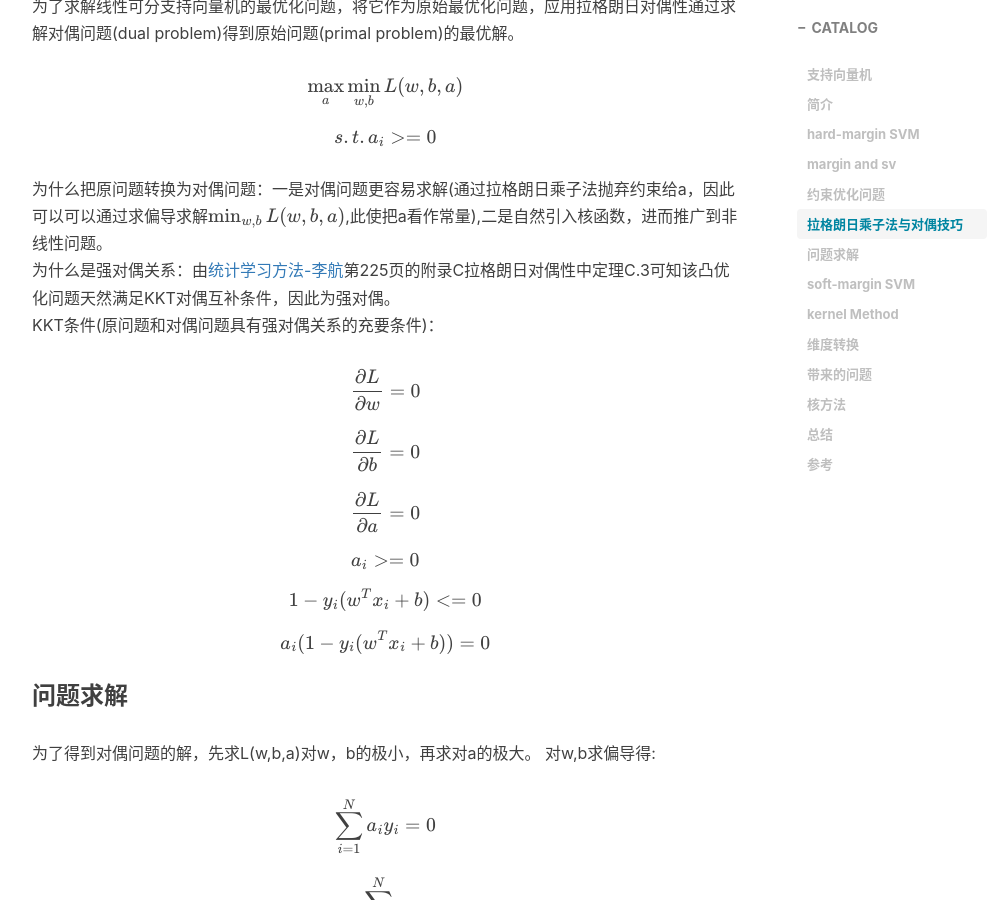
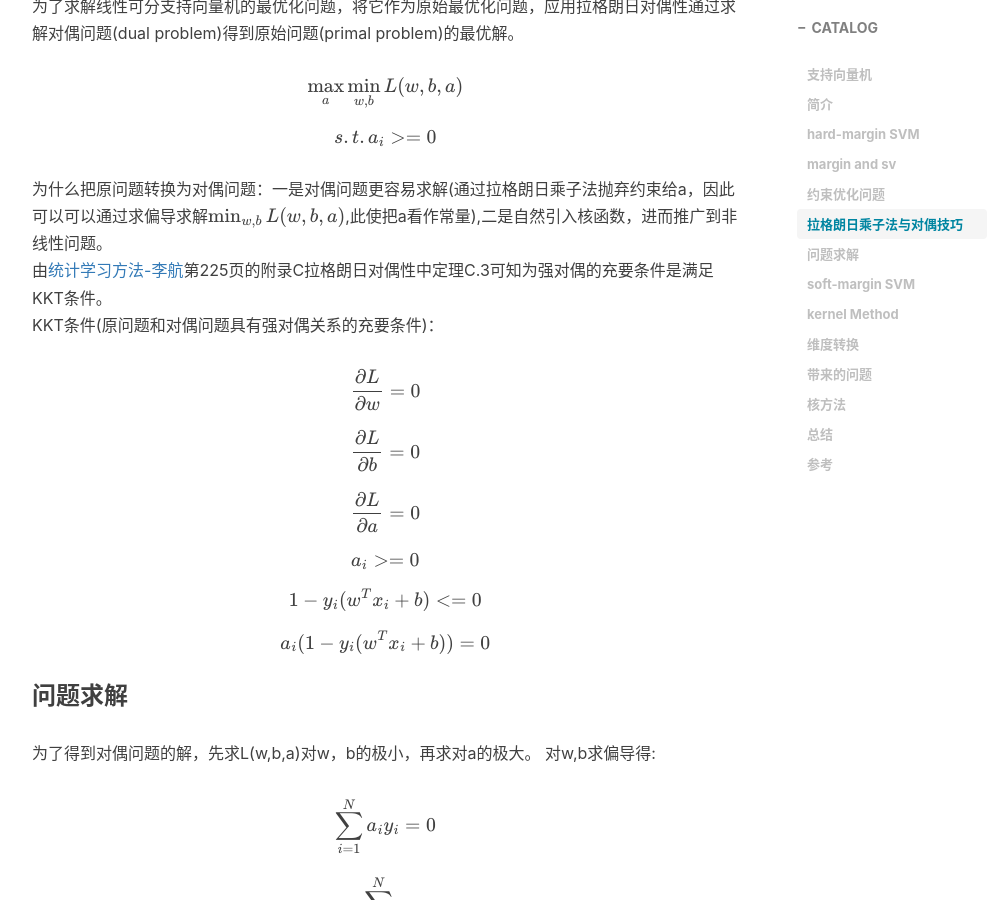
Before and after one commit to zhuxiaoxuhit/zhuxiaoxuhit.github.io, a Jekyll site: the page built from _posts/2020-03-10-支持向量机.md, in a window 1280 px wide and 900 px high, scrolled down 4461 px. Shown: the whole window, without its empty margins (233-1227 px from the left). Built offline with Jekyll 4.4.1, drawn with Linux system fonts in a browser that asks for light colours; nearby versions of some CDN libraries; formulas are drawn with MathJax 3; comment, search, counter and statistics services are not loaded.

Commit message:
[MOD]SVM

```diff
--- a/_posts/2020-03-10-支持向量机.md
+++ b/_posts/2020-03-10-支持向量机.md
@@ -88,7 +88,7 @@ $w=(w_{1};w_{2};...;w_{d})$是法向量，决定了超平面的方向；b是位
 <center>$$\max_{a}\min_{w,b}L(w,b,a)$$</center>
 <center>$$s.t. a_{i}>=0 $$</center>
 为什么把原问题转换为对偶问题：一是对偶问题更容易求解(通过拉格朗日乘子法抛弃约束给a，因此可以可以通过求偏导求解$\min_{w,b}L(w,b,a)$,此使把a看作常量),二是自然引入核函数，进而推广到非线性问题。
-为什么是强对偶关系：由[统计学习方法-李航](https://github.com/zhuxiaoxuhit/DeepLearning/blob/master/books/%E6%9D%8E%E8%88%AA-%E7%BB%9F%E8%AE%A1%E5%AD%A6%E4%B9%A0/%E7%BB%9F%E8%AE%A1%E5%AD%A6%E4%B9%A0%E6%96%B9%E6%B3%95.pdf)第225页的附录C拉格朗日对偶性中定理C.3可知该凸优化问题天然满足KKT对偶互补条件，因此为强对偶。
+由[统计学习方法-李航](https://github.com/zhuxiaoxuhit/DeepLearning/blob/master/books/%E6%9D%8E%E8%88%AA-%E7%BB%9F%E8%AE%A1%E5%AD%A6%E4%B9%A0/%E7%BB%9F%E8%AE%A1%E5%AD%A6%E4%B9%A0%E6%96%B9%E6%B3%95.pdf)第225页的附录C拉格朗日对偶性中定理C.3可知为强对偶的充要条件是满足KKT条件。
 KKT条件(原问题和对偶问题具有强对偶关系的充要条件)：
 <center>$$\frac{\partial{L}}{\partial{w}}=0$$</center>
 <center>$$\frac{\partial{L}}{\partial{b}}=0$$</center>
```
